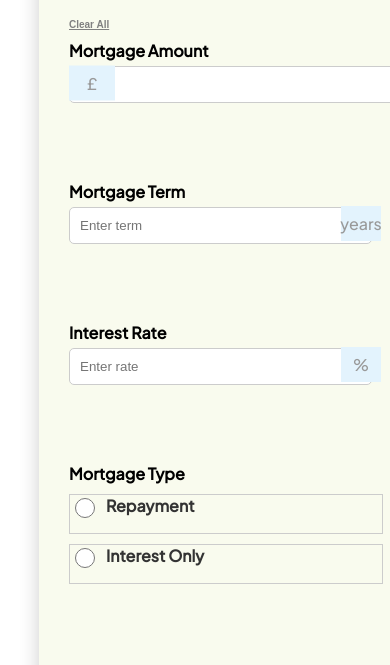
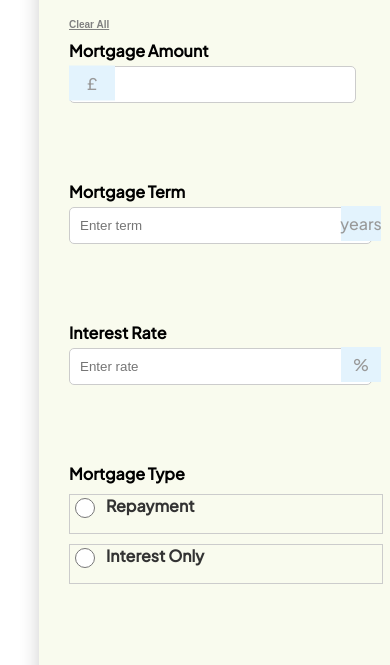
Before and after one commit to niklaus699/mortgage-repayment-calculator-main, a plain HTML site: page index.html in a window 390 px wide. Shown: the part 146-811 px from the top of the page. Drawn offline with Linux system fonts and the light colour scheme.

Commit message:
Initial commit

```diff
--- a/style.css
+++ b/style.css
@@ -340,4 +340,8 @@ button:hover {
     .result-container-child h3 {
         font-size: 15px;
     }
+    .mortgage-amount {
+        padding-left: 50px;
+        width: 72%;
+    }
 }
```
